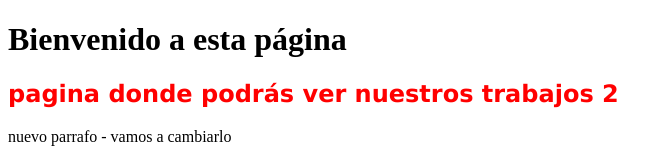
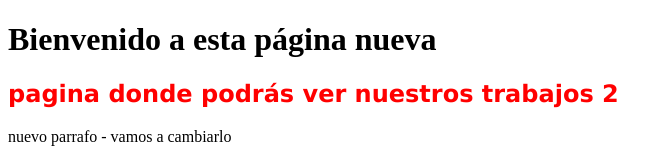
Before and after one commit to smielgo99/test, a plain HTML site: page index.html in a window 1280 px wide. Shown: the top 160 px of the page, without its empty margins (0-672 px from the left). Drawn offline with Linux system fonts and the light colour scheme.

Commit message:
Cambio en h1

```diff
--- a/index.html
+++ b/index.html
@@ -8,7 +8,7 @@
 	</style>
 </head>
 <body>
-	<h1>Bienvenido a esta página</h1>
+	<h1>Bienvenido a esta página nueva</h1>
 	<h2>pagina donde podrás ver nuestros trabajos 2</h2>
 	<p>nuevo parrafo - vamos a cambiarlo</p>
 	<p>2 - extendido</p>
```
